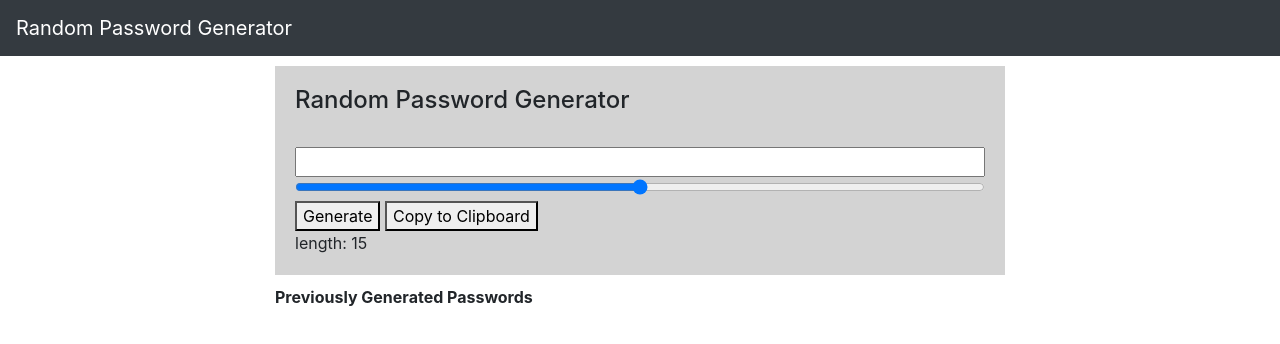
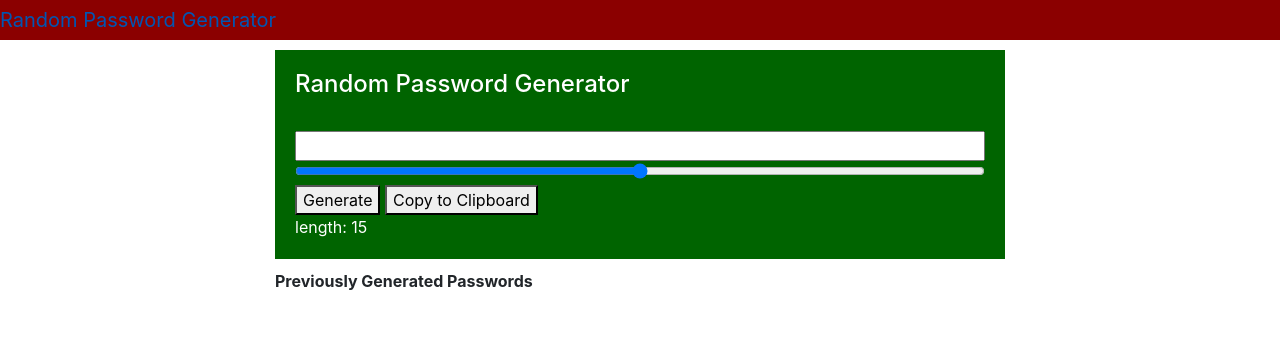
Before and after one commit to cook1gl/Password-Generator-Homework, a plain HTML site: page index.html in a window 1280 px wide. Drawn offline with nearby package versions, Linux system fonts and the light colour scheme.

Commit message:
changed some colors

```diff
--- a/index.html
+++ b/index.html
@@ -11,7 +11,7 @@
   <body>
 
 
-            <nav class= "navbar navbar-dark bg-dark">
+            <nav class= "navbar-navbar-dark-bg-dark">
                 <a class="navbar-brand" href="#">Random Password Generator</a>
             </nav>
 
--- a/style.css
+++ b/style.css
@@ -1,17 +1,21 @@
 .content{
     margin-top: 10px;
     margin-bottom: 10px;
-    background-color: lightgrey;
+    background-color: darkgreen;
     padding: 20px;
     width: 100%;
+    color: white;
 }
 
 #display{
     width: 100%
+
 }
 
 #slider{
     width: 100%;
+    fill: white;
+
 }
 #length{
     display: inline-block
@@ -21,3 +25,12 @@
 .previous_passwords{
     margin-bottom: 20px;
 }
+
+.navbar-navbar-dark-bg-dark{
+    background-color: darkred;
+
+}
+
+.navbar-brand{
+    color: white;
+}
```
